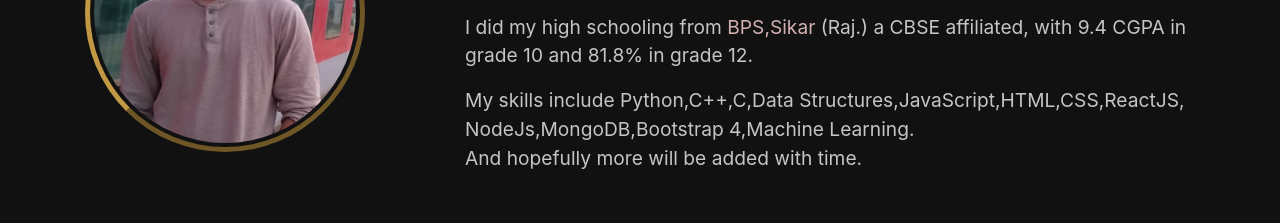
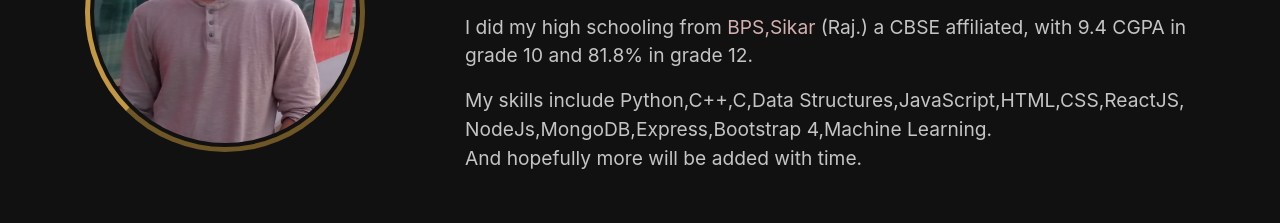
Before and after one commit to arya-vikash/myportfolio, a website: page index.html in a window 1280 px wide. Shown: the part 855-1078 px from the top of the page. Drawn offline with nearby package versions, Linux system fonts and the light colour scheme.

Commit message:
Update index.html

```diff
--- a/index.html
+++ b/index.html
@@ -90,7 +90,7 @@
                      better in this field and i aspire to be great web developer.</p>
                 <p>I did my high schooling from <a href="http://bpssikar.org/index1.aspx"> BPS,Sikar</a> (Raj.) a CBSE affiliated,
                      with 9.4 CGPA in grade 10 and 81.8% in grade 12. </p>
-                <p>My skills include Python,C++,C,Data Structures,JavaScript,HTML,CSS,ReactJS,<br>NodeJs,MongoDB,Bootstrap 4,Machine Learning.<br>And hopefully more will be added with time.</p>
+                <p>My skills include Python,C++,C,Data Structures,JavaScript,HTML,CSS,ReactJS,<br>NodeJs,MongoDB,Express,Bootstrap 4,Machine Learning.<br>And hopefully more will be added with time.</p>
             </div>
         </div>
         <div class="row row-content">
```
